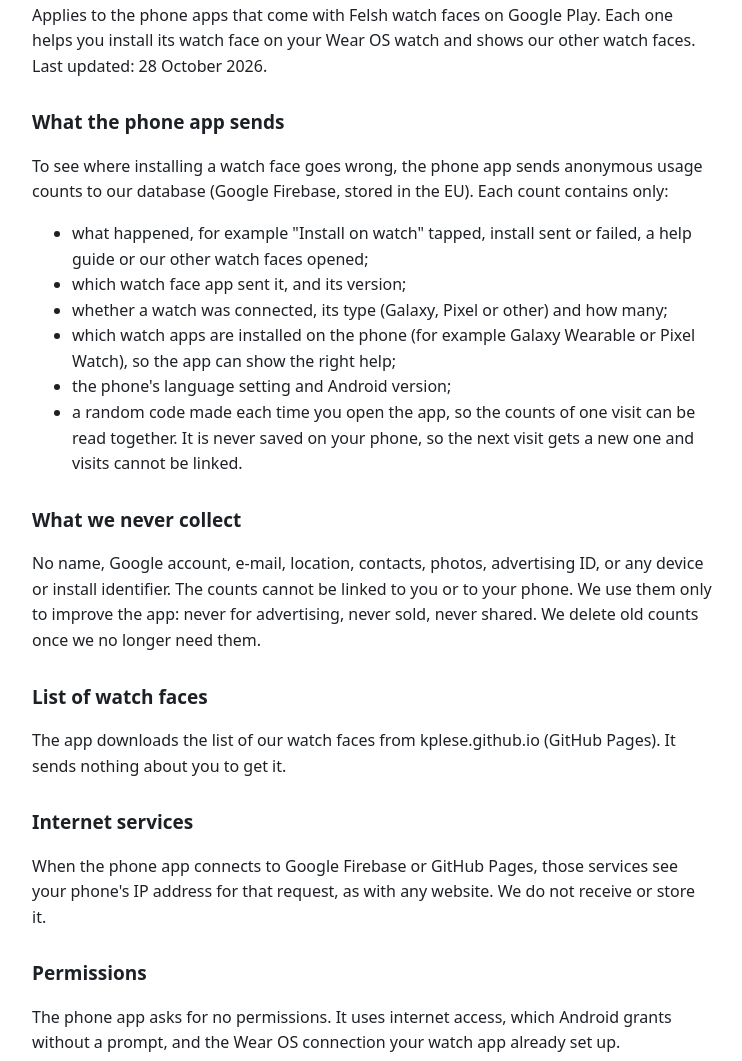
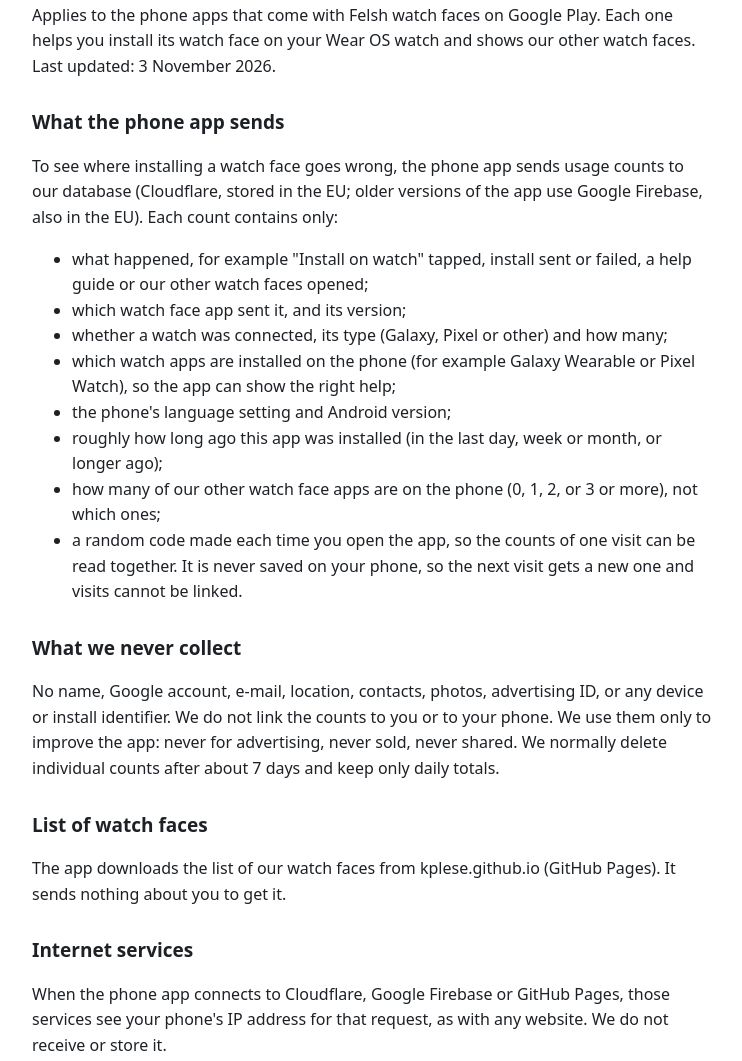
Before and after one commit to kplese/felsh, a plain HTML site: page phone-app-privacy.html in a window 1280 px wide. Shown: the part 101-1162 px from the top of the page, without its empty margins (268-1010 px from the left). Drawn offline with Linux system fonts and the light colour scheme.

Commit message:
Update face list and privacy page
Co-Authored-By: Claude Opus 5.5 <noreply@anthropic.com>

```diff
--- a/phone-app-privacy.html
+++ b/phone-app-privacy.html
@@ -2,27 +2,29 @@
 <title>Privacy Policy – Felsh Watch Face Phone Apps</title>
 <style>body{font:16px/1.6 system-ui,sans-serif;max-width:680px;margin:40px auto;padding:0 16px;color:#1d2126;background:#fff}h1{font-size:28px}h2{font-size:19px;margin-top:28px}</style></head><body>
 <h1>Privacy Policy – Felsh phone apps</h1>
-<p>Applies to the phone apps that come with Felsh watch faces on Google Play. Each one helps you install its watch face on your Wear OS watch and shows our other watch faces. Last updated: 28 October 2026.</p>
+<p>Applies to the phone apps that come with Felsh watch faces on Google Play. Each one helps you install its watch face on your Wear OS watch and shows our other watch faces. Last updated: 3 November 2026.</p>
 
 <h2>What the phone app sends</h2>
-<p>To see where installing a watch face goes wrong, the phone app sends anonymous usage counts to our database (Google Firebase, stored in the EU). Each count contains only:</p>
+<p>To see where installing a watch face goes wrong, the phone app sends usage counts to our database (Cloudflare, stored in the EU; older versions of the app use Google Firebase, also in the EU). Each count contains only:</p>
 <ul>
 <li>what happened, for example "Install on watch" tapped, install sent or failed, a help guide or our other watch faces opened;</li>
 <li>which watch face app sent it, and its version;</li>
 <li>whether a watch was connected, its type (Galaxy, Pixel or other) and how many;</li>
 <li>which watch apps are installed on the phone (for example Galaxy Wearable or Pixel Watch), so the app can show the right help;</li>
 <li>the phone's language setting and Android version;</li>
+<li>roughly how long ago this app was installed (in the last day, week or month, or longer ago);</li>
+<li>how many of our other watch face apps are on the phone (0, 1, 2, or 3 or more), not which ones;</li>
 <li>a random code made each time you open the app, so the counts of one visit can be read together. It is never saved on your phone, so the next visit gets a new one and visits cannot be linked.</li>
 </ul>
 
 <h2>What we never collect</h2>
-<p>No name, Google account, e-mail, location, contacts, photos, advertising ID, or any device or install identifier. The counts cannot be linked to you or to your phone. We use them only to improve the app: never for advertising, never sold, never shared. We delete old counts once we no longer need them.</p>
+<p>No name, Google account, e-mail, location, contacts, photos, advertising ID, or any device or install identifier. We do not link the counts to you or to your phone. We use them only to improve the app: never for advertising, never sold, never shared. We normally delete individual counts after about 7 days and keep only daily totals.</p>
 
 <h2>List of watch faces</h2>
 <p>The app downloads the list of our watch faces from kplese.github.io (GitHub Pages). It sends nothing about you to get it.</p>
 
 <h2>Internet services</h2>
-<p>When the phone app connects to Google Firebase or GitHub Pages, those services see your phone's IP address for that request, as with any website. We do not receive or store it.</p>
+<p>When the phone app connects to Cloudflare, Google Firebase or GitHub Pages, those services see your phone's IP address for that request, as with any website. We do not receive or store it.</p>
 
 <h2>Permissions</h2>
 <p>The phone app asks for no permissions. It uses internet access, which Android grants without a prompt, and the Wear OS connection your watch app already set up.</p>
```
Also changed, not shown: catalog/catalog.json (+11 -0 lines), catalog/blueprint.webp, catalog/bolddigital.webp, catalog/cosylights.webp, catalog/lunar.webp, catalog/mixtape.webp (added), catalog/sunsetstripes.webp (added).
